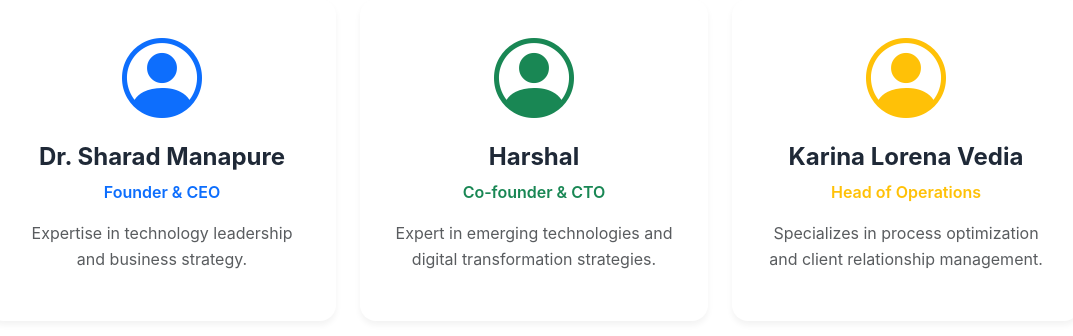
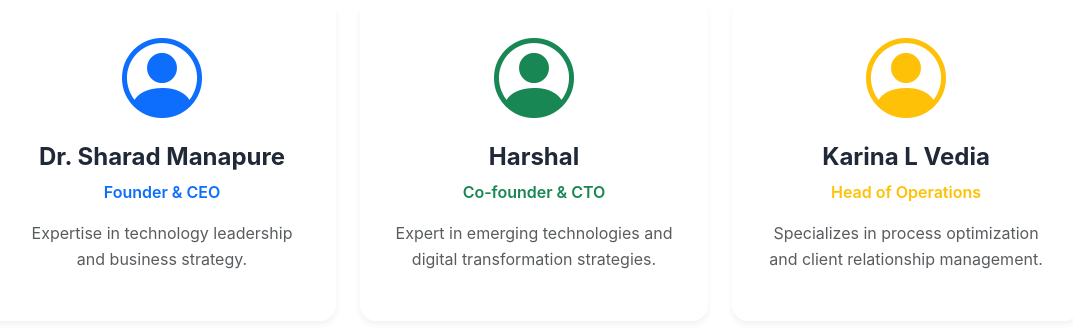
Before and after one commit to Imoncloud09/zencrow-website, a Flask app: page /about/ in a window 1280 px wide. Shown: the part 3247-3583 px from the top of the page, without its empty margins (106-1179 px from the left). Run offline with Flask 3, Linux system fonts and the light colour scheme.

Commit message:
Update team member name in about page

```diff
--- a/app/templates/about/index.html
+++ b/app/templates/about/index.html
@@ -255,7 +255,7 @@
                     <div class="team-avatar mb-3">
                         <i class="bi bi-person-circle display-1 text-warning"></i>
                     </div>
-                    <h4>Karina Lorena Vedia</h4>
+                    <h4>Karina L Vedia</h4>
                     <p class="text-warning fw-semibold">Head of Operations</p>
                     <p class="text-muted">Specializes in process optimization and client relationship management.</p>
                 </div>
```
